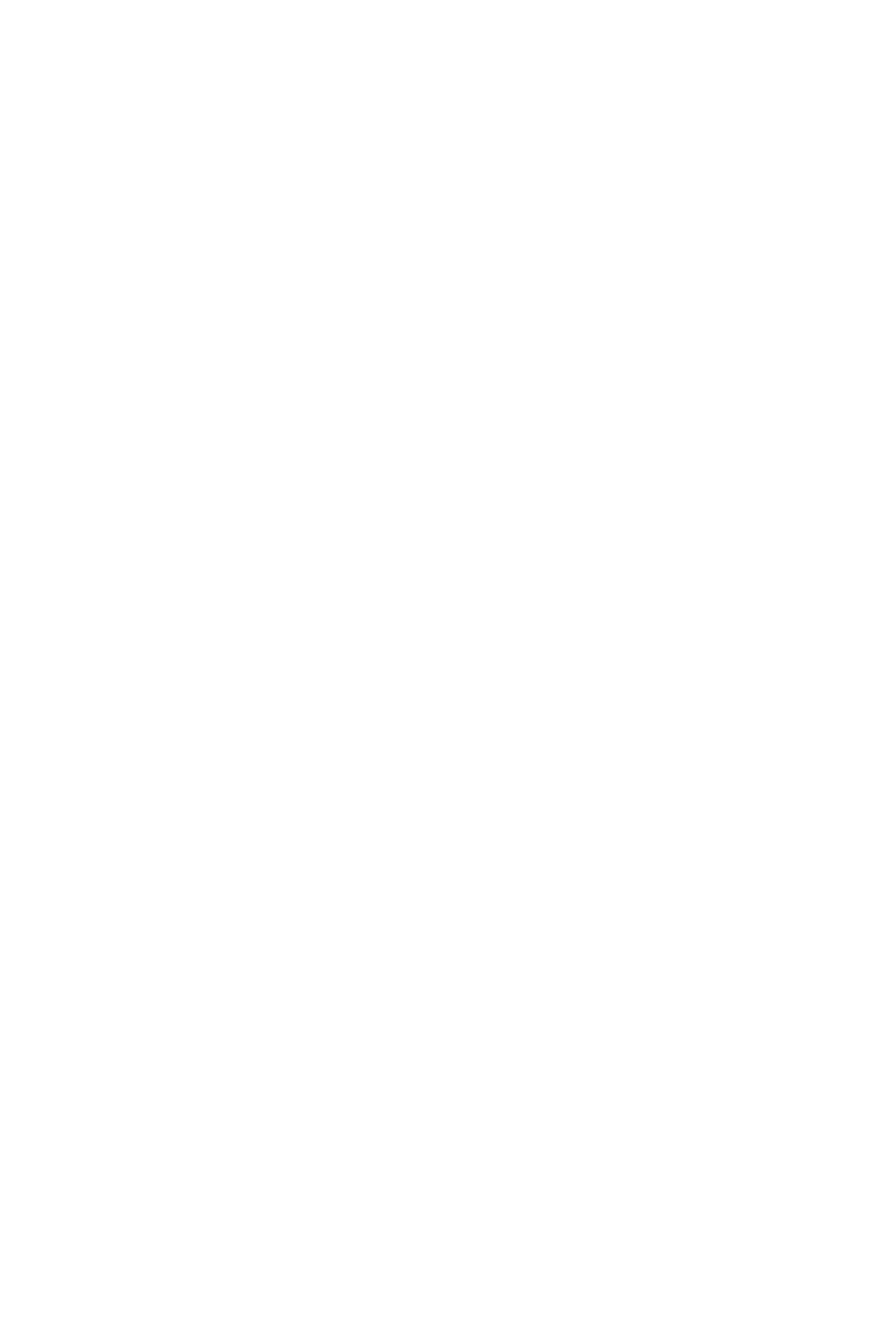
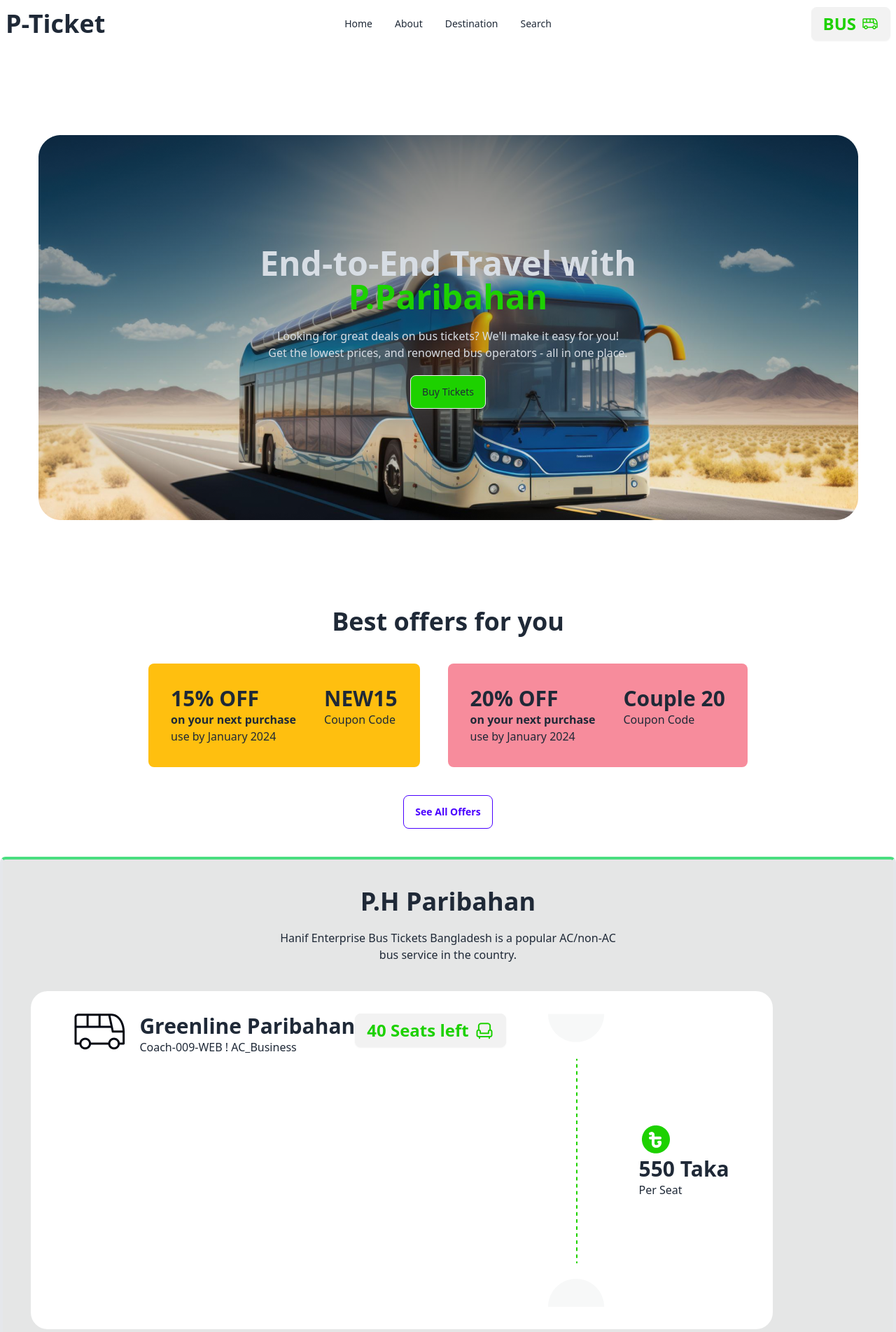
Before and after one commit to Asikkhan48/Assignment-5__Bus__Tickting, a plain HTML site: page index.html in a window 1280 px wide. Shown: the whole page at 70% size. Before the commit the page ends 800 px from the top, so only its background shows below. Drawn offline with nearby package versions, Linux system fonts and the light colour scheme.

Commit message:
ticket section

```diff
--- a/index.html
+++ b/index.html
@@ -1,32 +1,202 @@
 <!DOCTYPE html>
 <html lang="en">
   <head>
-    <meta charset="UTF-8">
-    <meta name="viewport" content="width=device-width, initial-scale=1.0">
+    <meta charset="UTF-8" />
+    <meta name="viewport" content="width=device-width, initial-scale=1.0" />
     <title>Bus Ticket</title>
 
     <!-- Tailwind CSS -->
-    <link href="https://cdn.jsdelivr.net/npm/daisyui@4.7.2/dist/full.min.css" rel="stylesheet" type="text/css" />
+    <link
+      href="https://cdn.jsdelivr.net/npm/daisyui@4.7.2/dist/full.min.css"
+      rel="stylesheet"
+      type="text/css"
+    />
     <script src="https://cdn.tailwindcss.com"></script>
 
     <!-- font -->
-<link rel="stylesheet" href="style.css">
+    <link rel="stylesheet" href="style.css" />
   </head>
-
 
   <body>
     <main>
+      <!-- Nav-Bare -->
       <nav>
-
+        <div class="navbar bg-base-100">
+          <div class="navbar-start">
+            <div class="dropdown">
+              <div tabindex="0" role="button" class="btn btn-ghost lg:hidden">
+                <svg
+                  xmlns="http://www.w3.org/2000/svg"
+                  class="h-5 w-5"
+                  fill="none"
+                  viewBox="0 0 24 24"
+                  stroke="currentColor"
+                >
+                  <path
+                    stroke-linecap="round"
+                    stroke-linejoin="round"
+                    stroke-width="2"
+                    d="M4 6h16M4 12h8m-8 6h16"
+                  />
+                </svg>
+              </div>
+              <ul
+                tabindex="0"
+                class="menu menu-sm dropdown-content mt-3 z-[1] p-2 shadow bg-base-100 rounded-box w-52"
+              >
+                <li><a>Item 1</a></li>
+                <li>
+                  <a>Parent</a>
+                  <ul class="p-2">
+                    <li><a>Submenu 1</a></li>
+                    <li><a>Submenu 2</a></li>
+                  </ul>
+                </li>
+                <li><a>Item 3</a></li>
+              </ul>
+            </div>
+            <a class="text-4xl font-bold">P-Ticket</a>
+          </div>
+          <div class="navbar-center hidden lg:flex">
+            <ul class="menu menu-horizontal px-1">
+              <li><a>Home</a></li>
+              <li><a>About</a></li>
+              <li><a>Destination</a></li>
+              <li><a>Search</a></li>
+            </ul>
+          </div>
+          <div class="navbar-end">
+            <a class="btn text-2xl text-[#1DD100] font-semibold"
+              >BUS
+              <img src="images/bus-icon.png" alt="" />
+            </a>
+          </div>
+        </div>
       </nav>
 
+      <!-- Hero Section -->
       <section>
-
+        <div class="hero min-h-screen">
+          <img src="images/banner.png" alt="" />
+          <div class="bg-opacity-60"></div>
+          <div class="hero-content text-center text-neutral-content">
+            <div>
+              <h1 class="mb-5 text-5xl font-bold text-">
+                End-to-End Travel with <br />
+                <span class="text-[#1DD100]">P.Paribahan</span>
+              </h1>
+              <p class="mb-5 font-medium">
+                Looking for great deals on bus tickets? We'll make it easy for
+                you! <br />
+                Get the lowest prices, and renowned bus operators - all in one
+                place.
+              </p>
+              <button class="btn bg-[#1DD100] font-medium">Buy Tickets</button>
+            </div>
+          </div>
+        </div>
       </section>
 
+      <!-- Offer Section -->
       <section>
+        <div>
+          <h1 class="text-4xl text-center font-semibold mb-10">
+            Best offers for you
+          </h1>
+        </div>
 
+        <!-- Offer Card -->
+        <div class="flex justify-center mb-10">
+          <div
+            class="flex justify-between bg-[#FFBF0F] rounded-lg p-8 mr-10 px-50"
+          >
+            <div class="mr-10">
+              <h1 class="text-3xl font-semibold">15% OFF</h1>
+              <p class="font-semibold">on your next purchase</p>
+              <p>use by January 2024</p>
+            </div>
 
+            <div>
+              <h1 class="text-3xl font-semibold">NEW15</h1>
+              <p>Coupon Code</p>
+            </div>
+          </div>
+
+          <div class="flex justify-between bg-[#F78C9C] rounded-lg p-8">
+            <div class="mr-10">
+              <h1 class="text-3xl font-semibold">20% OFF</h1>
+              <p class="font-semibold">on your next purchase</p>
+              <p>use by January 2024</p>
+            </div>
+
+            <div>
+              <h1 class="text-3xl font-semibold">Couple 20</h1>
+              <p>Coupon Code</p>
+            </div>
+          </div>
+        </div>
+      </section>
+
+      <!-- Offer Button -->
+      <section>
+        <div class="text-center mb-10">
+          <button class="btn btn-outline btn-primary">See All Offers</button>
+        </div>
+      </section>
+
+      <!-- Set Booking Section  -->
+
+      <section class="border-4 rounded-t-lg border-t-green-400 bg-base-300">
+        <!-- PH Paribhan Text -->
+        <div class="text-center pt-10 mb-10">
+          <h1 class="text-4xl font-semibold pb-5">P.H Paribahan</h1>
+          <p class="font-medium">
+            Hanif Enterprise Bus Tickets Bangladesh is a popular AC/non-AC
+            <br />
+            bus service in the country.
+          </p>
+        </div>
+
+        <!-- Greenline Paribahan -->
+
+        <div class="w-5/6 bg-[#ffffff] m-10 p-8 rounded-3xl">
+          <div class="flex justify-around">
+            <div class="flex">
+              <!-- fisrt Part -->
+              <div class="flex">
+                <div class="flex">
+                  <div>
+                    <img src="images/bus-logo.png" alt="bus" />
+                  </div>
+
+                  <div class="pl-5">
+                    <h1 class="text-3xl font-semibold">Greenline Paribahan</h1>
+                    <p class="font-light">Coach-009-WEB ! AC_Business</p>
+                  </div>
+                </div>
+
+                <div>
+                  <a class="btn text-2xl text-[#1DD100] font-semibold"
+                    >40 Seats left
+                    <img src="images/seat-green.png" alt="" />
+                  </a>
+                </div>
+              </div>
+              <!-- first Part End -->
+            </div>
+
+            <div class="grid grid-cols-2 items-center">
+              <div><img src="images/info-devider.png" alt="info-divider"></div>
+              <div>
+                <img src="images/fare.png" alt="">
+              <p class="text-3xl font-semibold">550 Taka</p>
+                <p>Per Seat</p>
+              </div>
+            </div>
+
+          </div>
+
+        </div>
       </section>
     </main>
   </body>
```
Lines whose indentation alone changed are shown as unchanged.
